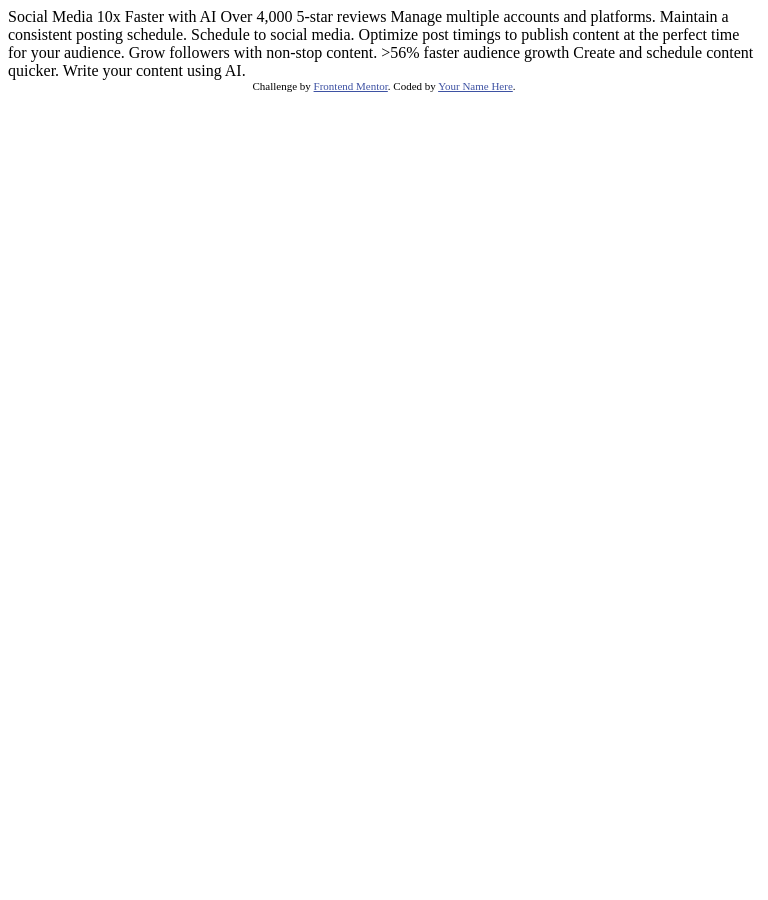
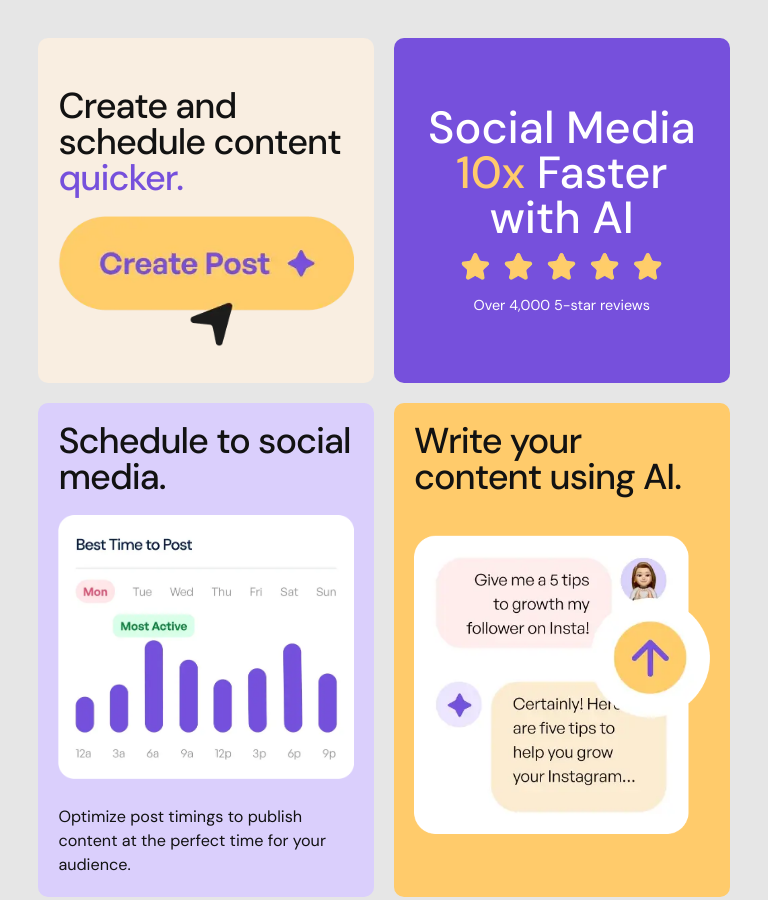
Before and after one commit to HaseebaAlhaddi/Frontend-Mentor-Bento-grid, a plain HTML site: page index.html in a window 768 px wide. Shown: the top 900 px of the page. Before the commit the page ends 800 px from the top, so only its background shows below. Drawn offline with Linux system fonts and the light colour scheme.

Commit message:
add code

```diff
--- a/index.html
+++ b/index.html
@@ -7,36 +7,45 @@
   <link rel="icon" type="image/png" sizes="32x32" href="./assets/images/favicon-32x32.png">
 
   <title>Frontend Mentor | Bento grid</title>
-
-  <!-- Feel free to remove these styles or customise in your own stylesheet 👍 -->
-  <style>
-    .attribution { font-size: 11px; text-align: center; }
-    .attribution a { color: hsl(228, 45%, 44%); }
-  </style>
+  <link rel="stylesheet" href="styles.css">
 </head>
 <body>
-
-  Social Media 10x Faster with AI
-  Over 4,000 5-star reviews
-
-  Manage multiple accounts and platforms.
-
-  Maintain a consistent posting schedule.
-
-  Schedule to social media.
-  Optimize post timings to publish content at the perfect time for your audience.
-
-  Grow followers with non-stop content.
-
-  >56% faster audience growth
-
-  Create and schedule content quicker.
-
-  Write your content using AI.
-
-  <div class="attribution">
-    Challenge by <a href="https://www.frontendmentor.io?ref=challenge">Frontend Mentor</a>.
-    Coded by <a href="#">Your Name Here</a>.
-  </div>
+  <main>
+    <div>
+      <h1>Social Media <span>10x</span> Faster with AI</h1>
+      <img src="./assets/images/illustration-five-stars.webp" alt="star icon">
+      <p>Over 4,000 5-star reviews</p>
+    </div>
+    <div>
+      <img src="./assets/images/illustration-multiple-platforms.webp "  alt="multiple platforms">
+      <h2>Manage multiple accounts and platforms.</h2>
+    </div>
+    <div>
+      <h2> Maintain a consistent posting schedule.</h2>
+      <img src="./assets/images/illustration-consistent-schedule.webp" alt="calendar icon">
+    </div>
+    <div>
+      <h2>Schedule to social media.</h2>
+      <img src="./assets/images/illustration-schedule-posts.webp" alt="clock icon">
+      <p>Optimize post timings to publish content at the perfect time for your audience.</p>
+    </div>
+    <div>
+      <img src="./assets/images/illustration-grow-followers.webp" alt="followers icon">
+      <h2>Grow followers with non-stop content.</h2>
+    </div>
+    <div>
+      <h2>>56% </h2>
+      <p>faster audience growth</p>
+      <img src="./assets/images/illustration-audience-growth.webp" alt="graph icon">
+    </div>
+    <div>
+      <h2> Create and schedule content <span>quicker.</span></h2>
+      <img src="./assets/images/illustration-create-post.webp" alt="AI icon">
+    </div>
+    <div>
+      <h2>Write your content using AI.</h2>
+      <img src="./assets/images/illustration-ai-content.webp" alt="AI icon">
+    </div>
+  </main>
 </body>
 </html>
--- /dev/null
+++ b/styles.css
@@ -0,0 +1,196 @@
+@import url('https://fonts.googleapis.com/css2?family=Barlow+Semi+Condensed:ital,wght@0,100;0,200;0,300;0,400;0,500;0,600;0,700;0,800;0,900;1,100;1,200;1,300;1,400;1,500;1,600;1,700;1,800;1,900&family=Big+Shoulders+Display:wght@100..900&family=DM+Sans:ital,opsz,wght@0,9..40,100..1000;1,9..40,100..1000&family=Fraunces:ital,opsz,wght@0,9..144,100..900;1,9..144,100..900&family=Hanken+Grotesk:ital,wght@0,100..900;1,100..900&family=Inter:ital,opsz,wght@0,14..32,100..900;1,14..32,100..900&family=Karla:ital,wght@0,200..800;1,200..800&family=Kumbh+Sans:wght@100..900&family=League+Spartan:wght@100..900&family=Lexend+Deca:wght@100..900&family=Montserrat:ital,wght@0,100..900;1,100..900&family=Open+Sans:ital,wght@0,300..800;1,300..800&family=Outfit:wght@100..900&family=Poppins:ital,wght@0,100;0,200;0,300;0,400;0,500;0,600;0,700;0,800;0,900;1,100;1,200;1,300;1,400;1,500;1,600;1,700;1,800;1,900&family=Red+Hat+Display:ital,wght@0,300..900;1,300..900&display=swap');
+html{
+    font-size: 18px;
+}
+* {
+    margin: 0;
+    padding: 0;
+    box-sizing: border-box;
+}
+body {
+    font-family: "DM Sans", serif;
+    padding: 5% 10%;
+    background-color: hsl(0, 0%, 90%);
+}
+main{
+    display: grid;
+    grid-template-areas: 'c7 c1 c1 c4'
+    'c7 c2 c3 c4'
+    'c8 c2 c3 c4'
+    'c8 c6 c5 c5';
+    grid-template-columns: repeat(4, 1fr);
+    grid-template-rows: 30% 20% 20% 30%;
+    gap: 20px;
+    width: 90%;
+    height: 90vh;
+}
+main div{
+    padding: 20px;
+    border-radius: 10px;
+    width: 100%;
+    height: auto;
+    overflow: hidden;
+}
+main div img{
+    width: 100%;
+    object-fit: cover;
+    margin-top: 20px;
+}
+main div:nth-child(1){
+    grid-area:c1 ;
+    background-color: hsl(256, 67%, 59%);
+    color: hsl(0, 0%, 100%);
+    display: flex;
+    flex-direction: column;
+    justify-content: center;
+    gap: 10px;
+    align-items: center;
+}
+main div:nth-child(2){
+    grid-area: c2;
+    background-color:hsl(0, 0%, 100%) ;
+    color: hsl(0, 0%, 7%);
+}
+main div:nth-child(3){
+    grid-area: c3;
+    background-color: hsl(39, 100%, 71%);
+    color: hsl(0, 0%, 7%);
+}
+main div:nth-child(4){
+    grid-area: c4;
+    background-color: hsl(254, 88%, 90%);
+    color: hsl(0, 0%, 7%);
+}
+main div:nth-child(5){
+    grid-area: c5;
+    background-color:hsl(256, 67%, 59%);
+    color: hsl(0, 0%, 100%);
+    display: flex;
+    flex-direction: row;
+}
+main div:nth-child(6){
+    grid-area: c6;
+    background-color:hsl(0, 0%, 100%);
+    color: hsl(0, 0%, 7%);
+}
+main div:nth-child(7){
+    grid-area: c7;
+    background-color:hsl(31, 66%, 93%);
+    color: hsl(0, 0%, 7%);
+}
+main div:nth-child(8){
+    grid-area: c8;
+    background-color:hsl(39, 100%, 71%);
+    color: hsl(0, 0%, 7%);
+}
+main div h1{
+    font-size: 2.5rem;
+    font-weight: 500;
+    text-align: center;
+    margin: 0 auto;
+    line-height: 1;
+}
+main div h1 span{
+    color: hsl(39, 100%, 71%);
+}
+main div:nth-child(1) p{
+    font-size: 0.8rem;
+    text-align: center;
+}
+main div:nth-child(1) img{
+    width: 50%;
+    margin: 0 auto;
+}
+main div:nth-child(1) p{
+    margin-top: 0;
+}
+h2{
+    font-size: 2rem;
+    font-weight: 500;
+    line-height: 1;
+    letter-spacing: -1px;
+}
+p{
+    font-size: 0.9rem;
+    line-height: 1.5;
+    margin-top: 20px;
+}
+main div:nth-child(5) h2{
+    margin-top: 40px;
+}
+main div:nth-child(6) h2{
+    font-size: 3rem;
+}
+main div:nth-child(7) h2{
+    margin-top: 20%;
+}
+main div:nth-child(7) h2 span{
+    color: hsl(256, 67%, 59%);
+}
+main div:nth-child(8) img{
+    margin-top: 40px;
+}
+@media (max-width: 768px){
+    body{
+        padding: 5% 5%;
+    }
+    main{
+        display: flex;
+        flex-direction: column;
+        gap: 20px;
+        width: 100%;
+    }
+    main div{
+        overflow:visible ;
+    }
+    main div:nth-child(1) img{
+        width: 70%;
+    }
+    main div:nth-child(5) h2{
+        margin-top: 20px;
+    }
+    main div:nth-child(7) h2{
+        margin-top: 10%;
+    }
+    main div:nth-child(5){
+        flex-direction: column;
+        gap: 20px;
+        justify-content: center;
+        align-items: center;
+        text-align: center;
+    }
+    main div:nth-child(5) img{
+        width: 70%;
+    }
+    main div:nth-child(5) h2{
+        width: 70%;
+    }
+}
+@media (min-width:768px) and (max-width:1024px){
+    body{
+        padding: 5% 5%;
+    }
+    main{
+        display: grid;
+        grid-template-areas: 'c7 c1 '
+        'c4 c8'
+        'c2 c3'
+        'c5 c6';
+        grid-template-columns: repeat(2, 1fr);
+        grid-template-rows:repeat(4, 1fr) ;
+        gap: 20px;
+        width: 100%;
+        height: 90vh;
+    }
+    main div{
+        overflow:visible ;
+        width: 100%;
+    }
+    main div:nth-child(5){
+        flex-direction: column;
+        gap: 20px;
+        justify-content: center;
+        align-items: center;
+        text-align: center;
+    }
+}
```
Also changed, not shown: Screenshot.jpg (added), 2 other files.
